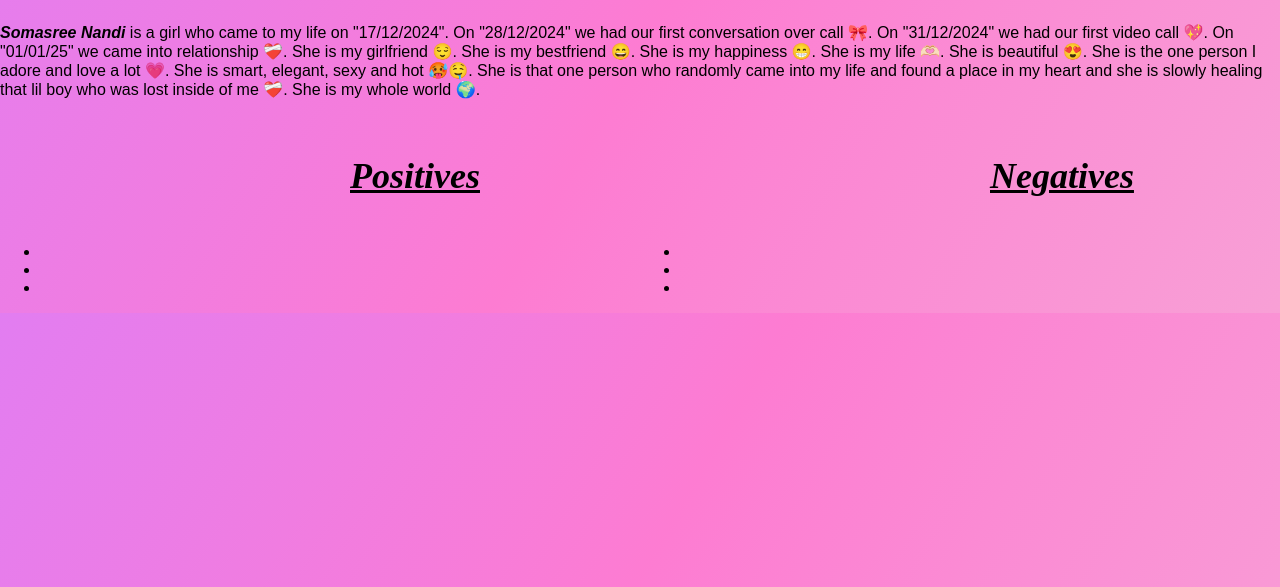
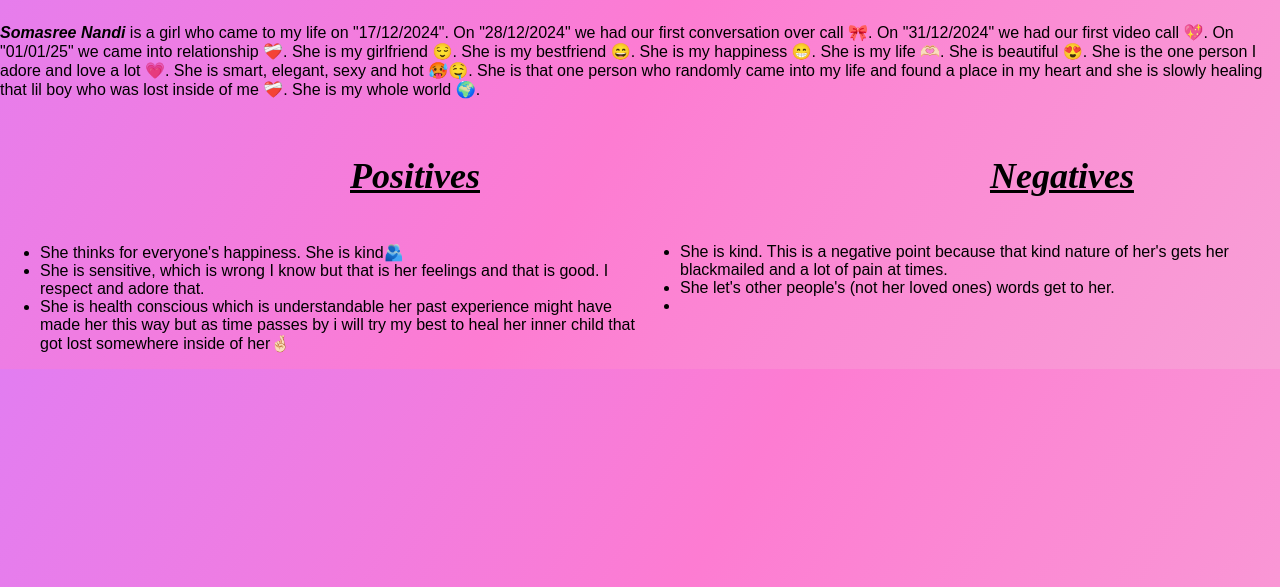
Before and after one commit to SaranshGolash/Kiwi, a plain HTML site: page index.html in a window 1280 px wide. Shown: the part 213-800 px from the top of the page. Drawn offline with Linux system fonts and the light colour scheme.

Commit message:
some minor changes

```diff
--- a/index.html
+++ b/index.html
@@ -40,9 +40,9 @@
                     </div>
                     <div class="pros-list">
                         <ul>
-                            <li></li>
-                            <li></li>
-                            <li></li>
+                            <li>She thinks for everyone's happiness. She is kind🫂</li>
+                            <li>She is sensitive, which is wrong I know but that is her feelings and that is good. I respect and adore that.</li>
+                            <li>She is health conscious which is understandable her past experience might have made her this way but as time passes by i will try my best to heal her inner child that got lost somewhere inside of her🤞🏻</li>
                         </ul>
                     </div>
                 </section>
@@ -55,8 +55,8 @@
                     </div>
                     <div class="cons-list">
                         <ul>
-                            <li></li>
-                            <li></li>
+                            <li>She is kind. This is a negative point because that kind nature of her's gets her blackmailed and a lot of pain at times.</li>
+                            <li>She let's other people's (not her loved ones) words get to her.</li>
                             <li></li>
                         </ul>
                     </div>
```
